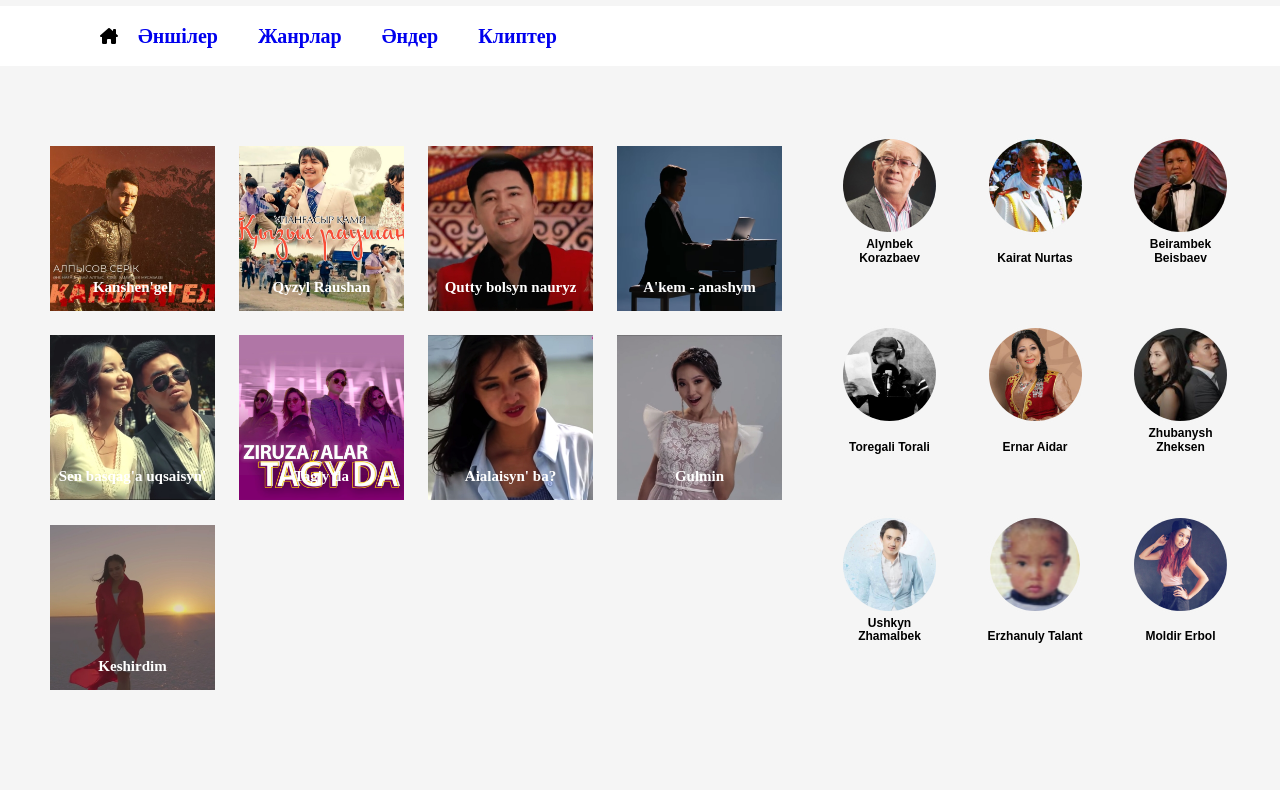
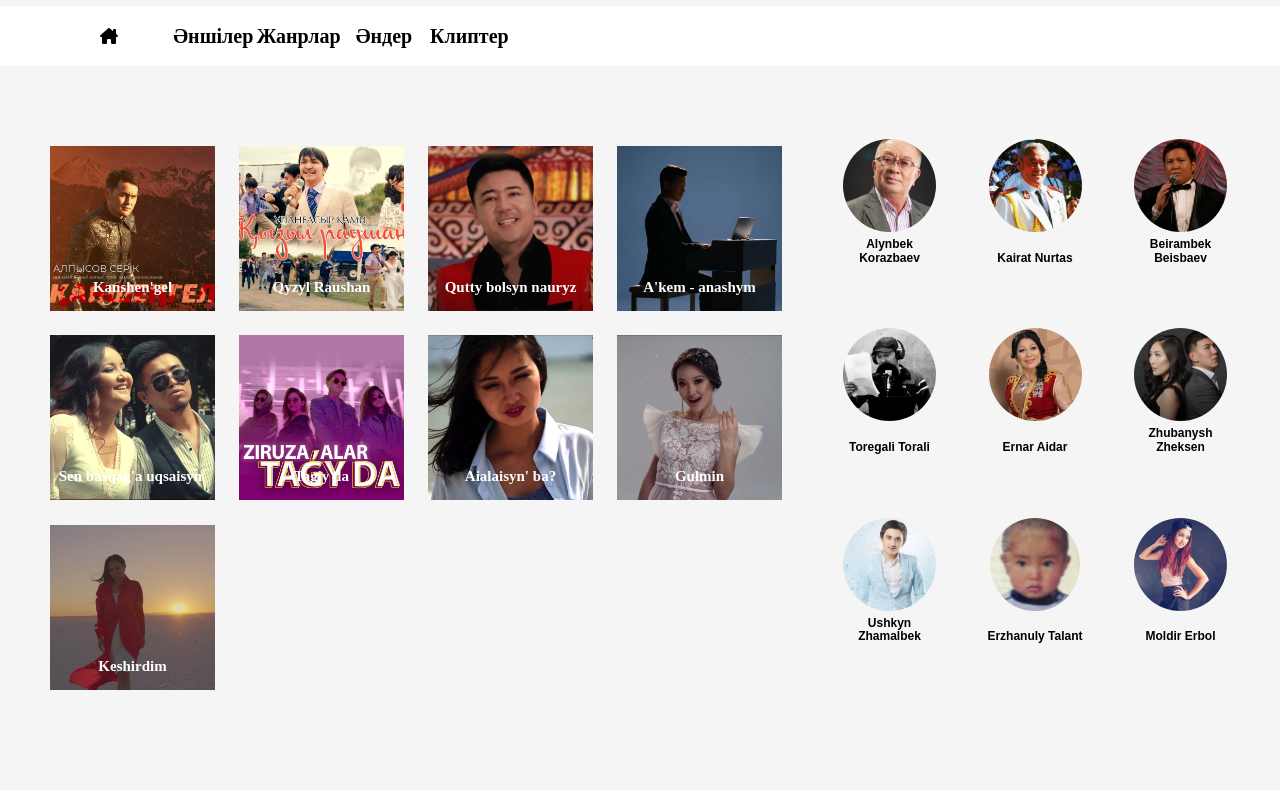
Before and after one commit to Kushtar10/CourseProjects, a plain HTML site: page ankui.html in a window 1280 px wide. Shown: the part 64-854 px from the top of the page. Drawn offline with Linux system fonts and the light colour scheme.

Commit message:
anjui klipter2

```diff
--- a/ankui.html
+++ b/ankui.html
@@ -24,10 +24,10 @@
     <nav>
       <div class="navi">
         <i class="fa-solid fa-house-chimney home-icon"></i>
-        <b class="titleNavi"><a href="https://www.ankui.kz/kz/anshiler.html" target="_blank">Әншілер</a></b>
-        <b class="titleNavi"><a href="https://www.ankui.kz/kz/zhanrlar.html" target="_blank">Жанрлар</a></b>
-        <b class="titleNavi"><a href="https://www.ankui.kz/kz/ander.html" target="_blank">Әндер</a></b>
-        <b class="titleNavi"><a href="https://www.ankui.kz/kz/klipter.html" target="_blank">Клиптер</a></b>
+        <b class="titleNavi"><a href="http://127.0.0.1:5500/ankui.html" target="_blank">Әншілер</a></b>
+        <b class="titleNavi"><a href="http://127.0.0.1:5500/ankui.html" target="_blank">Жанрлар</a></b>
+        <b class="titleNavi"><a href="http://127.0.0.1:5500/ankui.html" target="_blank">Әндер</a></b>
+        <b class="titleNavi"><a href="http://127.0.0.1:5500/ankui.html" target="_blank">Клиптер</a></b>
       </div>
     </nav>
     <main>
--- a/css/ankui_style.css
+++ b/css/ankui_style.css
@@ -8,6 +8,7 @@
 }
 a{
   text-decoration: none;
+  color: #000000;
 }
 body {
   height: 5000px;
@@ -62,12 +63,19 @@ header {
   margin-top: 70px;
   height: 60px;
   align-items: center;
-  display: flex;
-  grid-template-columns: 1fr 1fr 1fr 1fr 1fr 8fr;
+  display: grid;
+  grid-template-columns: 2fr 1fr 1fr 1fr 1fr 1fr 8fr;
+  grid-template-areas: "whiteBg titleNavi titleNavi titleNavi titleNavi titleNavi whiteBg";
+}
+.whiteBg{
+  grid-area: whiteBg;
+  height: 60px;
+  background-color: white;
 }
 .titleNavi{
   font-size: 20px;
-  margin: 0 20px;
+  padding: 18px 0;
+  text-align: center;
   color: #000000;
 }
 .home-icon{
@@ -75,9 +83,11 @@ header {
 }
 .navi .titleNavi:hover{
   border-bottom: 2px solid red;
+  background-color: #00000020;
 }
 .navi .titleNavi:focus{
-  border: 2px solid red;
+  border-bottom: 2px solid red;
+  background-color: #00000020;
 }
 main {
   background-color: #f5f5f5;
```
